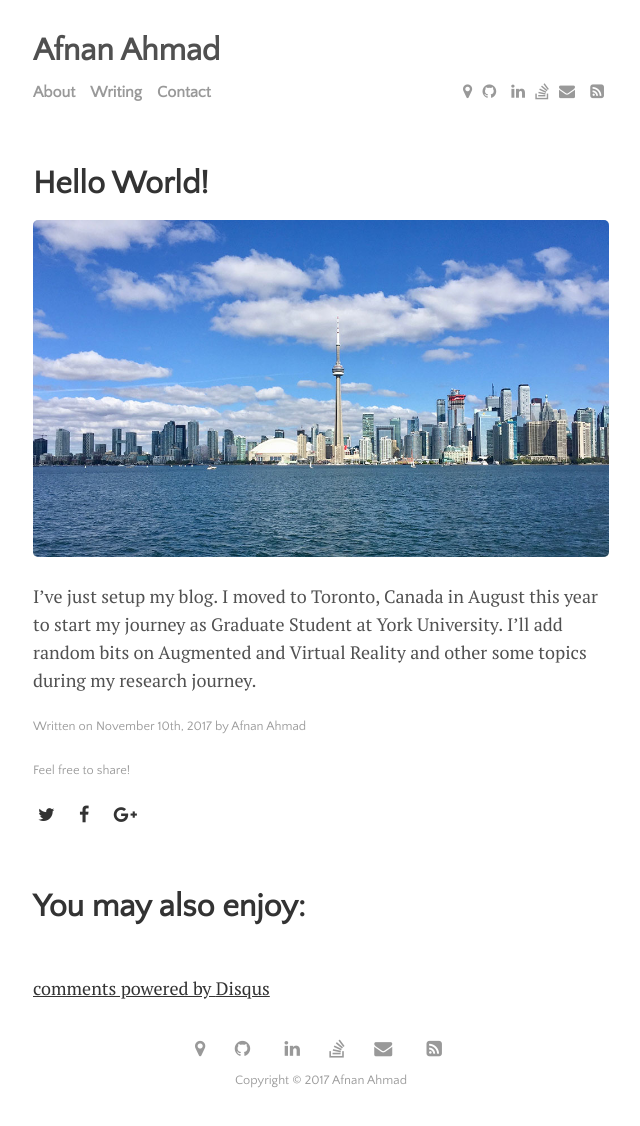
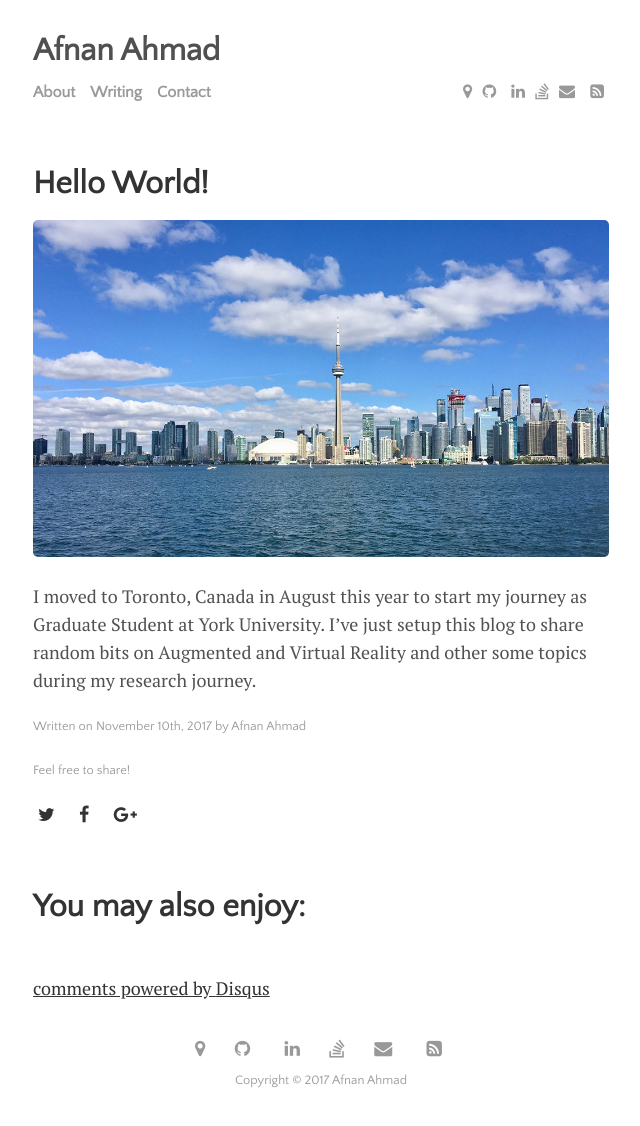
Before and after one commit to afnan-ahmad/afnanahmad.github.io, a Jekyll site: the page built from _posts/2017-11-10-Hello-World.md, in a window 1280 px wide. Shown: the whole page, without its empty margins (319-959 px from the left). Built offline with Jekyll 4.4.1, drawn with Linux system fonts in a browser that asks for light colours; nearby versions of some CDN libraries; comment, search, counter and statistics services are not loaded.

Commit message:
Changes to post

```diff
--- a/_posts/2017-11-10-Hello-World.md
+++ b/_posts/2017-11-10-Hello-World.md
@@ -11,4 +11,4 @@ image:
   creditlink:
 ---
 
-I've just setup my blog. I moved to Toronto, Canada in August this year to start my journey as Graduate Student at York University. I'll add random bits on Augmented and Virtual Reality and other some topics during my research journey.
+I moved to Toronto, Canada in August this year to start my journey as Graduate Student at York University. I've just setup this blog to share random bits on Augmented and Virtual Reality and other some topics during my research journey.
```
